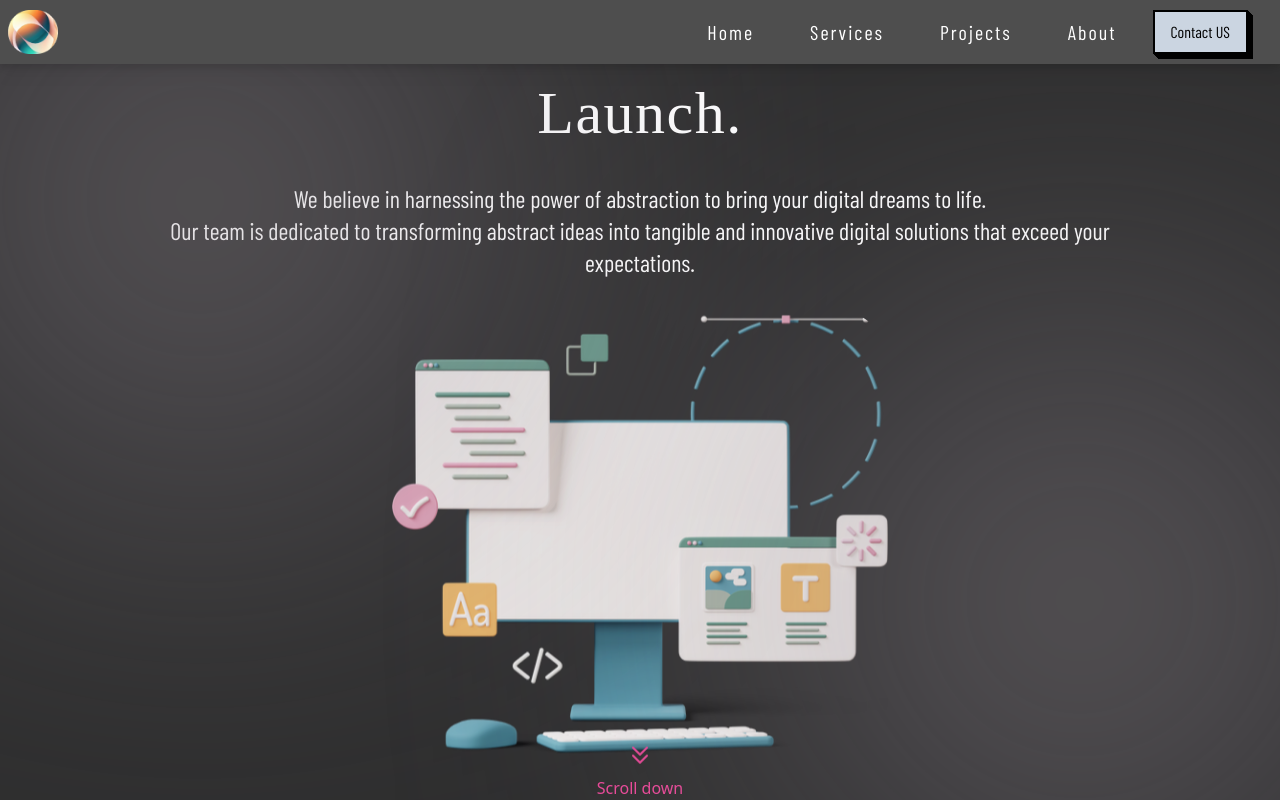
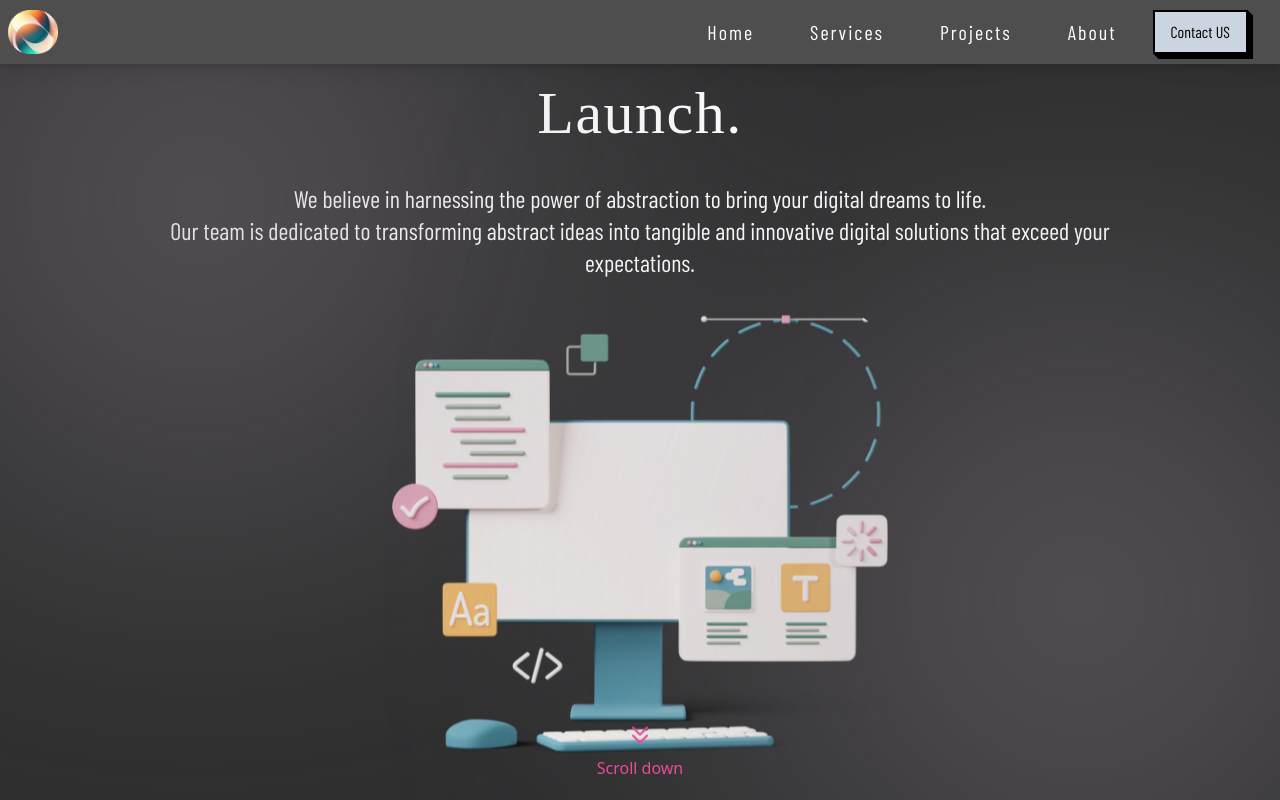
Before and after one commit to Abstract-Systems/AbstractSystems, a Next.js app in the folder abstractsystems/: page / in a window 1280 px wide. Shown: the top 800 px of the page. Built offline with nearby package versions, Linux system fonts and the light colour scheme; a web font is replaced by a local one.

Commit message:
fixed scroll down button

```diff
--- a/abstractsystems/app/globals.css
+++ b/abstractsystems/app/globals.css
@@ -40,6 +40,10 @@
 .animated-text {
   min-height: 100px; /* adjust the value as needed */
 }
+.scroll-container {
+  position: absolute;
+  bottom: 20px; /* Adjust the value as needed */
+}
 
 body {
   color: rgb(var(--foreground-rgb));
--- a/abstractsystems/components/HeroSection.jsx
+++ b/abstractsystems/components/HeroSection.jsx
@@ -5,9 +5,9 @@ import { scroller } from 'react-scroll';
 
 const scrolldown = () => {
   scroller.scrollTo('serviceSection', {
-    duration: 800,
+    duration: 200,
     delay: 0,
-    smooth: 'easeInOutQuart',
+    smooth: 'smooth',
     offset: -50,
   });
 };
@@ -42,7 +42,7 @@ export default function HeroSection() {
               Our team is dedicated to transforming abstract ideas into tangible and innovative digital solutions that exceed your expectations.
             </p>
           </div>
-          <div className="fixed bottom-0 left-0 right-0 flex flex-col justify-center items-center mt-2 md:mt-auto">
+          <div className="fixed bottom-0 left-0 right-0 flex flex-col justify-center items-center mt-2 md:mt-auto scroll-container">
             <svg
               xmlns="http://www.w3.org/2000/svg"
               className="h-6 w-6 animate-bounce text-pink-500"
```
